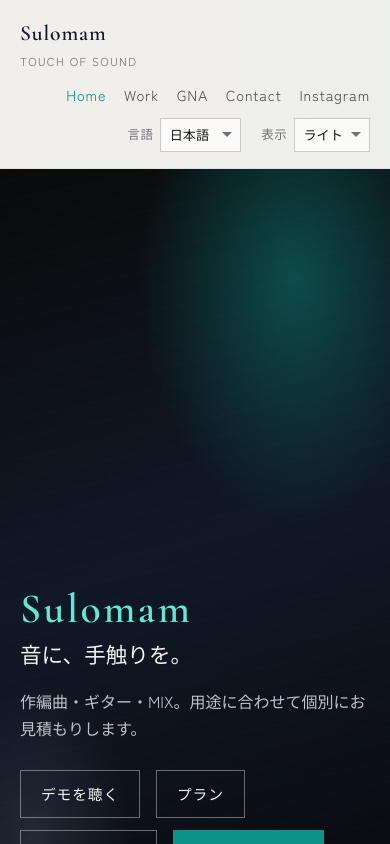
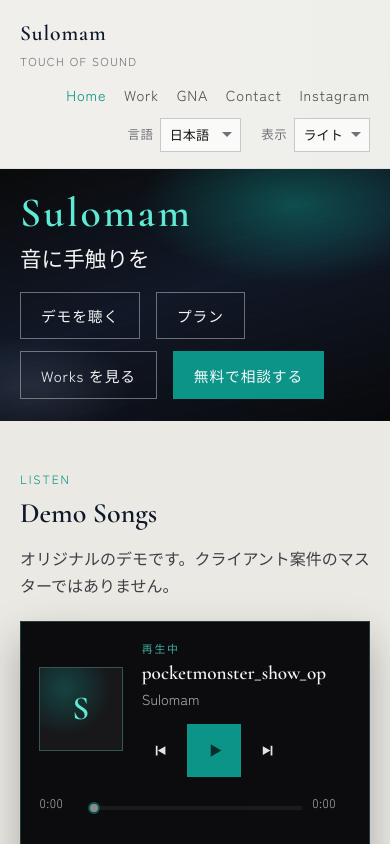
Before and after one commit to sulomam64-sketch/Sulomam-homepage, a React (Vite) app: page / in a window 390 px wide. Shown: the top 844 px of the page. Built offline with nearby package versions, Linux system fonts and the light colour scheme.

Commit message:
Compact homepage hero and lead with Listen and Plans
Hero shortened; headline 音に手触りを; section order Hero → Listen → Plans → Skills → About; Listen title Demo Songs in all locales including JA.

```diff
--- a/src/i18n/messages/en.ts
+++ b/src/i18n/messages/en.ts
@@ -5,7 +5,7 @@ export const en: Messages = {
     brand: 'Sulomam',
     tagline: 'Touch of Sound',
     headline: 'Give sound a human touch.',
-    description: 'Composition, arrangement, guitar, and mix — quoted per project.',
+    description: '',
     languageLabel: 'Language',
     themeLabel: 'Theme',
     themeLight: 'Light',
@@ -363,7 +363,7 @@ export const en: Messages = {
     },
     listen: {
       eyebrow: 'Listen',
-      title: 'Demos',
+      title: 'Demo Songs',
       lead: 'Original demos — not client masters.',
       cta: 'Listen to demos',
       play: 'Play',
--- a/src/i18n/messages/es.ts
+++ b/src/i18n/messages/es.ts
@@ -6,7 +6,7 @@ export const es: Messages = {
     brand: 'Sulomam',
     tagline: 'Touch of Sound',
     headline: 'Dale tacto al sonido.',
-    description: 'Composición, arreglo, guitarra y mezcla — presupuesto por proyecto.',
+    description: '',
     languageLabel: 'Idioma',
     themeLabel: 'Tema',
     themeLight: 'Claro',
@@ -36,7 +36,7 @@ export const es: Messages = {
     plans: en.home.plans,
     listen: {
       eyebrow: 'Listen',
-      title: 'Demos',
+      title: 'Demo Songs',
       lead: 'Demos originales — no son masters de clientes.',
       cta: 'Escuchar demos',
       play: 'Reproducir',
--- a/src/i18n/messages/ja.ts
+++ b/src/i18n/messages/ja.ts
@@ -4,8 +4,8 @@ export const ja: Messages = {
   site: {
     brand: 'Sulomam',
     tagline: 'Touch of Sound',
-    headline: '音に、手触りを。',
-    description: '作編曲・ギター・MIX。用途に合わせて個別にお見積もりします。',
+    headline: '音に手触りを',
+    description: '',
     languageLabel: '言語',
     themeLabel: '表示',
     themeLight: 'ライト',
@@ -358,7 +358,7 @@ export const ja: Messages = {
     },
     listen: {
       eyebrow: 'Listen',
-      title: '音源デモ',
+      title: 'Demo Songs',
       lead: 'オリジナルのデモです。クライアント案件のマスターではありません。',
       cta: 'デモを聴く',
       play: '再生',
--- a/src/i18n/messages/ko.ts
+++ b/src/i18n/messages/ko.ts
@@ -6,7 +6,7 @@ export const ko: Messages = {
     brand: 'Sulomam',
     tagline: 'Touch of Sound',
     headline: '소리에, 손맛을.',
-    description: '작편곡·기타·믹스. 용도에 맞춰 개별 견적합니다.',
+    description: '',
     languageLabel: '언어',
     themeLabel: '표시',
     themeLight: '라이트',
@@ -36,7 +36,7 @@ export const ko: Messages = {
     plans: en.home.plans,
     listen: {
       eyebrow: 'Listen',
-      title: '음원 데모',
+      title: 'Demo Songs',
       lead: '오리지널 데모입니다. 클라이언트 마스터가 아닙니다.',
       cta: '데모 듣기',
       play: '재생',
--- a/src/i18n/messages/zh.ts
+++ b/src/i18n/messages/zh.ts
@@ -6,7 +6,7 @@ export const zh: Messages = {
     brand: 'Sulomam',
     tagline: 'Touch of Sound',
     headline: '让声音有手感。',
-    description: '作曲编曲、吉他、混音。按项目单独报价。',
+    description: '',
     languageLabel: '语言',
     themeLabel: '外观',
     themeLight: '浅色',
@@ -36,7 +36,7 @@ export const zh: Messages = {
     plans: en.home.plans,
     listen: {
       eyebrow: 'Listen',
-      title: '试听',
+      title: 'Demo Songs',
       lead: '原创试听。不是客户成品母带。',
       cta: '试听 Demo',
       play: '播放',
--- a/src/pages/HomePage.css
+++ b/src/pages/HomePage.css
@@ -1,6 +1,6 @@
 .hero {
   position: relative;
-  min-height: min(92vh, 52rem);
+  min-height: min(46vh, 24rem);
   display: flex;
   align-items: flex-end;
   overflow: hidden;
@@ -41,7 +41,7 @@
   position: relative;
   z-index: 1;
   width: min(44rem, 100%);
-  padding: clamp(3rem, 10vh, 6rem) clamp(1.25rem, 4vw, 3rem) clamp(3rem, 8vh, 5rem);
+  padding: clamp(1.75rem, 5vh, 3.75rem) clamp(1.25rem, 4vw, 3rem) clamp(1.5rem, 4vh, 2.75rem);
   animation: hero-rise 0.9s ease-out both;
 }
 
@@ -152,6 +152,17 @@
   }
 }
 
+@media (max-width: 720px) {
+  .hero {
+    min-height: auto;
+  }
+
+  .hero-inner {
+    padding-top: 1.5rem;
+    padding-bottom: 1.35rem;
+  }
+}
+
 @media (prefers-reduced-motion: reduce) {
   .hero-atmosphere,
   .hero-inner {
--- a/src/pages/HomePage.tsx
+++ b/src/pages/HomePage.tsx
@@ -17,7 +17,7 @@ export function HomePage() {
         <div className="hero-inner">
           <p className="hero-brand">{site.brand}</p>
           <h1 className="hero-headline">{site.headline}</h1>
-          <p className="hero-lead">{site.description}</p>
+          {site.description ? <p className="hero-lead">{site.description}</p> : null}
           <div className="hero-actions">
             <a className="btn btn-ghost" href="#listen">
               {home.listen.cta}
@@ -46,6 +46,18 @@ export function HomePage() {
         </div>
       </section>
 
+      <Plans />
+
+      <section className="section section-alt" aria-labelledby="skills-title">
+        <div className="section-inner">
+          <p className="eyebrow">{home.servicesHeading}</p>
+          <h2 className="section-title" id="skills-title">
+            {home.servicesHeading}
+          </h2>
+          <ServiceList services={home.services} />
+        </div>
+      </section>
+
       <section className="section intro-section" aria-labelledby="about-title">
         <div className="section-inner">
           <div className="intro-copy">
@@ -60,18 +72,6 @@ export function HomePage() {
         </div>
       </section>
 
-      <section className="section section-alt" aria-labelledby="skills-title">
-        <div className="section-inner">
-          <p className="eyebrow">{home.servicesHeading}</p>
-          <h2 className="section-title" id="skills-title">
-            {home.servicesHeading}
-          </h2>
-          <ServiceList services={home.services} />
-        </div>
-      </section>
-
-      <Plans />
-
       <section className="section closing-section">
         <div className="section-inner narrow">
           <p className="closing-aside">{home.closing.aside}</p>
```
